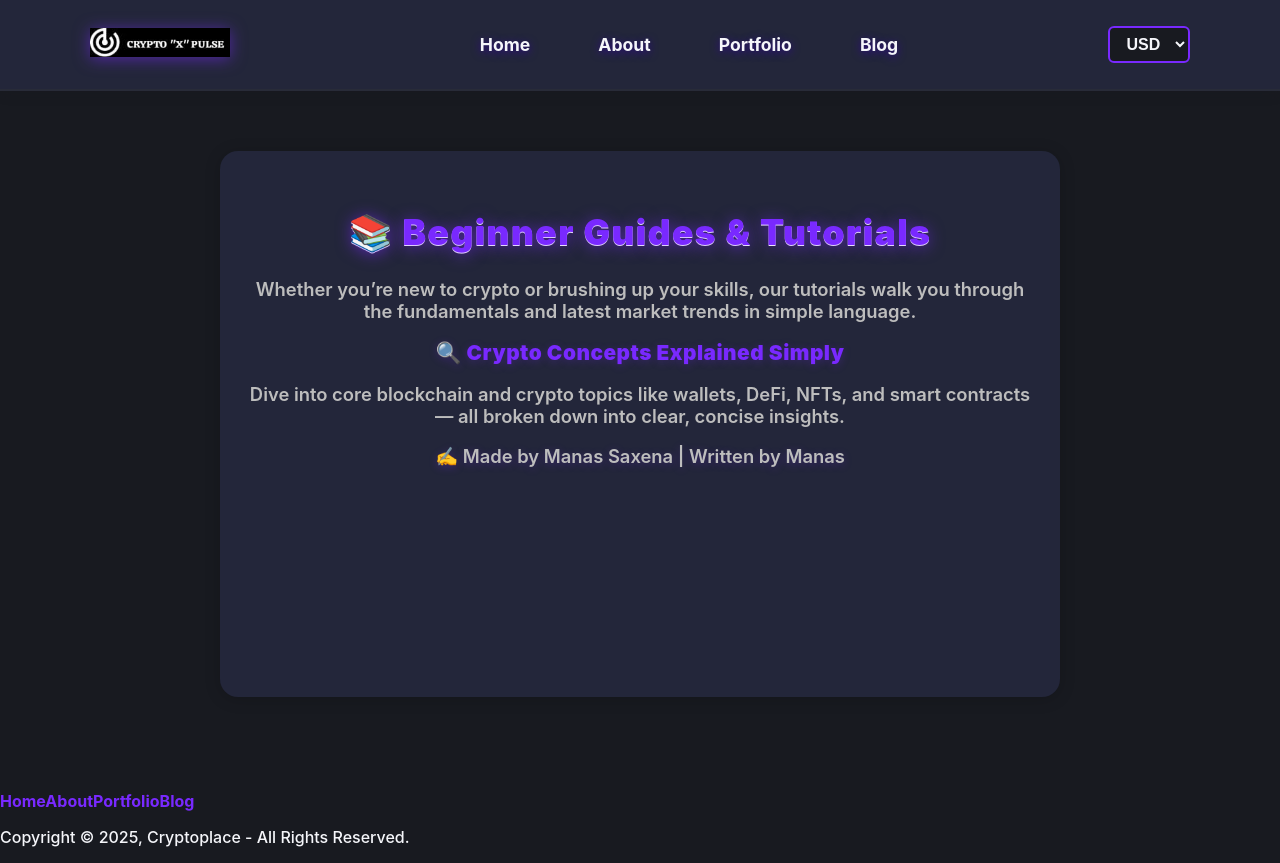
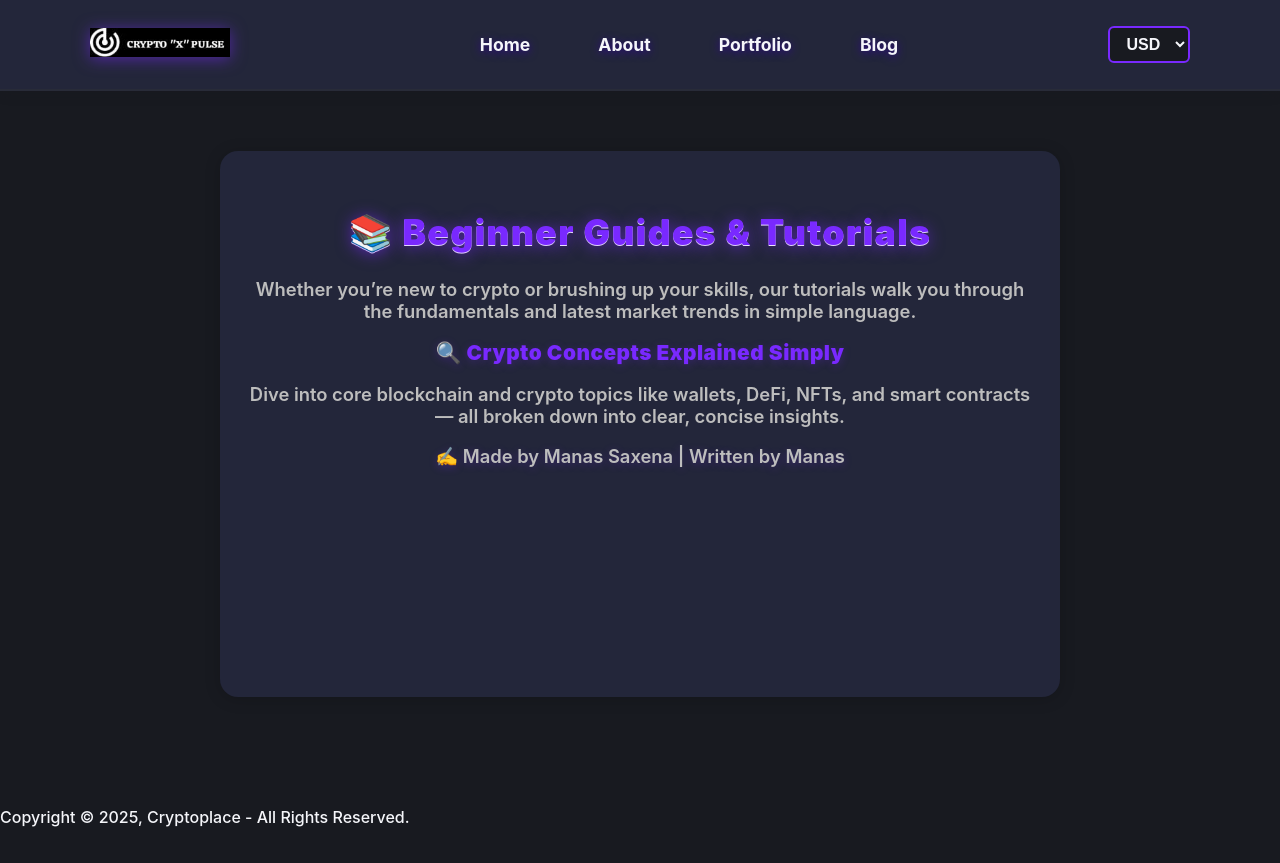
Before and after one commit to ManasSaxena14/React-SEM-2-PROJECT, a React (Vite) app: page /blog in a window 1280 px wide. Built offline with nearby package versions, Linux system fonts and the light colour scheme; no server answers; the HTML template or start-up script is replaced by a standard one.

Commit message:
refactor: Remove nav links from Footer, add visual separation and copyright-only section

```diff
--- a/src/App.css
+++ b/src/App.css
@@ -40,47 +40,33 @@
   z-index: 10;
 }
 
-.footer-content {
-  display: flex;
-  flex-direction: row;
-  align-items: center;
-  justify-content: space-between;
-  max-width: 1200px;
-  margin: 0 auto;
-  padding: 0 2vw;
+.footer-separator {
+  width: 100%;
+  height: 24px;
+  background: transparent;
+  border-top: 2.5px solid var(--border);
+  margin: 0 auto 0 auto;
 }
+.footer-copy-only {
+  width: 100%;
+  text-align: center;
+  color: var(--text-muted);
+  font-size: 1.15rem;
+  font-weight: 800;
+  letter-spacing: 0.5px;
+  padding: 18px 0 10px 0;
+  background: var(--bg-alt);
+  border-radius: 0 0 12px 12px;
+  box-shadow: 0 -2px 12px #181a2033;
+}
+
 .footer-logo {
   width: 48px;
   height: 48px;
   margin-right: 18px;
   filter: drop-shadow(0 2px 8px #7929ff88);
 }
-.footer-links {
-  display: flex;
-  gap: 32px;
-  align-items: center;
-}
-.footer-links a {
-  font-size: 1.1rem;
-  font-weight: 700;
-  color: var(--text);
-  padding: 7px 18px;
-  border-radius: 8px;
-  transition: background 0.2s, color 0.2s;
-  text-shadow: 0 2px 8px #3203a0cc;
-  text-decoration: none;
-}
-.footer-links a:hover, .footer-links a.active {
-  background: var(--primary-dark);
-  color: var(--accent);
-}
-.footer-copy {
-  color: var(--text-muted);
-  font-size: 1.05rem;
-  font-weight: 600;
-  text-align: right;
-  flex: 1;
-}
+
 @media (max-width: 900px) {
   .footer-content {
     flex-direction: column;
--- a/src/components/Footer/Footer.jsx
+++ b/src/components/Footer/Footer.jsx
@@ -1,22 +1,12 @@
 import React from 'react';
-import { Link } from 'react-router-dom';
-// import logo from '../../assets/logo.png'; // Uncomment if you want to use the logo
 
 const Footer = () => {
   return (
     <footer className="footer">
       <div className="footer-gradient-bar"></div>
-      <div className="footer-content">
-        {/* <img src={logo} alt="logo" className="footer-logo" /> */}
-        <div className="footer-links">
-          <Link to="/">Home</Link>
-          <Link to="/about">About</Link>
-          <Link to="/portfolio">Portfolio</Link>
-          <Link to="/blog">Blog</Link>
-        </div>
-        <div className="footer-copy">
-          <p>Copyright © 2025, Cryptoplace - All Rights Reserved.</p>
-        </div>
+      <div className="footer-separator"></div>
+      <div className="footer-copy-only">
+        <p>Copyright © 2025, Cryptoplace - All Rights Reserved.</p>
       </div>
     </footer>
   );
```
